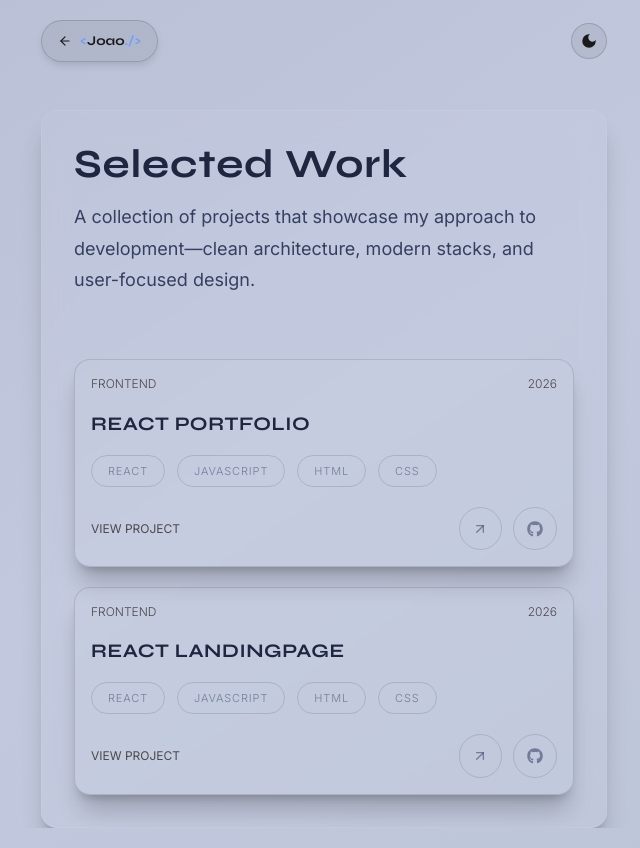
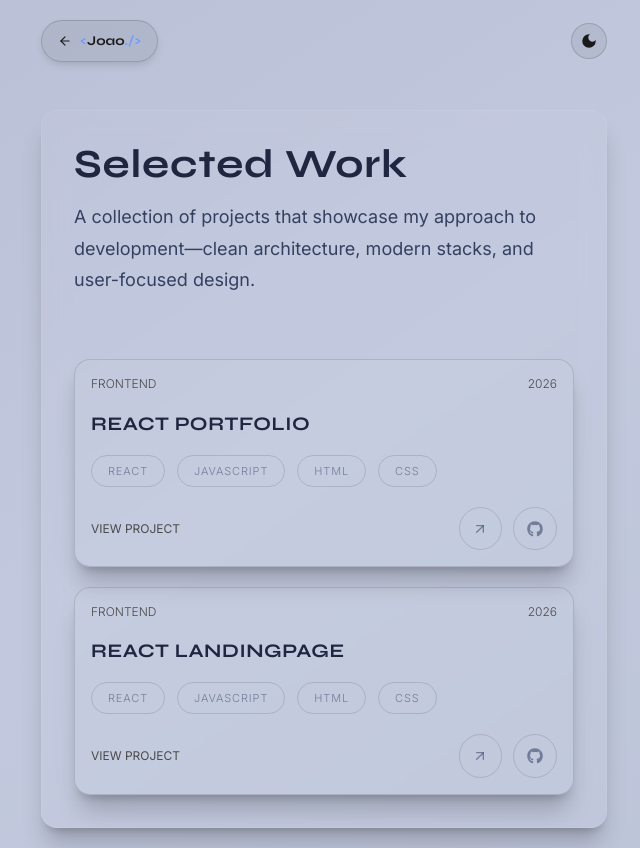
Before and after one commit to joaosaraiva1999/portfolio-joaosaraiva, a React (Vite) app: page /projects in a window 1280 px wide. Shown: the whole page, without its empty margins (316-956 px from the left). Built offline with nearby package versions, Linux system fonts and the light colour scheme.

Commit message:
fix: resolve page-level scrolling gap and border clipping on app wrapper

```diff
--- a/src/index.css
+++ b/src/index.css
@@ -2,6 +2,7 @@
 
 :root {
   --spacing-sub-page: 0 337px 0 337px;
+  --app-margin: clamp(8px, 2vw, 20px);
 }
 
 html {
@@ -22,19 +23,23 @@ body {
     #1a1a1a;
   min-height: 100vh;
   color: #333;
-  margin: clamp(8px, 2vw, 20px);
+  margin: 0;
   overflow-x: hidden;
 }
 
 html[data-theme="light"] body {
   color: #1e2640;
-  border-radius: 11px !important;
+  border-radius: 0 !important;
   overflow-x: hidden;
   background: linear-gradient(to bottom right, #b8bfd4, #c2c9de, #bcc4d8);
 }
 
 
 .app-wrapper {
+  margin: var(--app-margin);
+  min-height: calc(100vh - 2 * var(--app-margin));
+  display: flex;
+  flex-direction: column;
   border-radius: 11px;
 }
 
```
